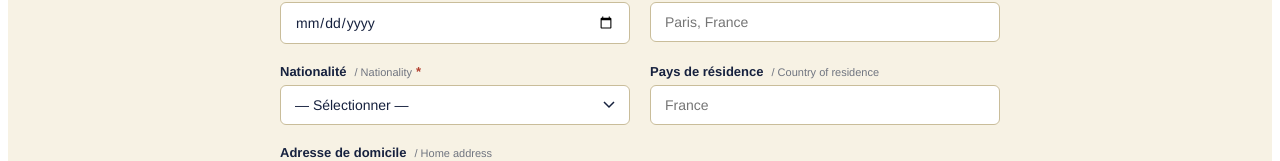
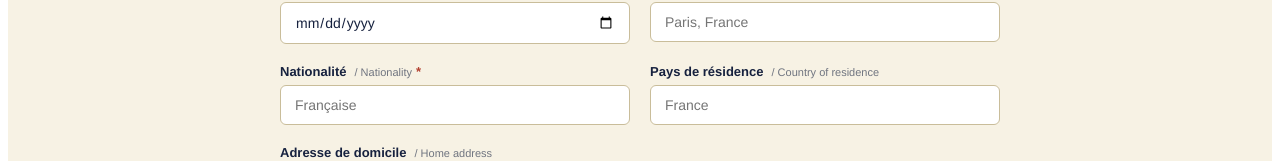
Before and after one commit to squallimehdi11-cloud/fiche-police-mms, a React (Vite) app: page / in a window 1280 px wide. Shown: the part 639-800 px from the top of the page. Built offline with nearby package versions, Linux system fonts and the light colour scheme.

Commit message:
Update App.jsx

```diff
--- a/src/App.jsx
+++ b/src/App.jsx
@@ -42,7 +42,7 @@ const FONT = "'Helvetica Neue', Arial, sans-serif";
 /* ------------------------------------------------------------------ */
 /* Image helper — resize + compress before embedding as base64        */
 /* ------------------------------------------------------------------ */
-function fileToCompressedDataURL(file, maxWidth = 1400, quality = 0.75) {
+function fileToCompressedDataURL(file, maxWidth = 1200, quality = 0.65) {
   return new Promise((resolve, reject) => {
     const reader = new FileReader();
     reader.onerror = reject;
@@ -191,7 +191,7 @@ function UploadCloudIcon() {
   );
 }
 
-const MAX_COMPANIONS = 7;
+const MAX_COMPANIONS = 4;
 
 function CompanionCard({ index, companion, onFieldChange, onRemove, errors }) {
   const errStyle = (k) => errors[`companion_${index}_${k}`] ? { borderColor: "#d98f80" } : {};
@@ -211,10 +211,7 @@ function CompanionCard({ index, companion, onFieldChange, onRemove, errors }) {
           <input value={companion.prenom} onChange={e => onFieldChange("prenom", e.target.value)} style={{ ...inputStyle, ...errStyle("prenom") }} placeholder="Marie" />
         </Field>
         <Field label="Nationalité" labelEn="Nationality">
-          <select value={companion.nationalite} onChange={e => onFieldChange("nationalite", e.target.value)} style={selectStyle}>
-            <option value="">— Sélectionner —</option>
-            {NATIONALITIES.map(n => <option key={n} value={n}>{n}</option>)}
-          </select>
+          <input value={companion.nationalite} onChange={e => onFieldChange("nationalite", e.target.value)} style={inputStyle} placeholder="Française" />
         </Field>
         <Field label="Type de document">
           <select value={companion.doc_type} onChange={e => onFieldChange("doc_type", e.target.value)} style={selectStyle}>
@@ -370,7 +367,7 @@ export default function FichePolice() {
     if (!form.consent_rental) e.consent_rental = true;
     if (!signature) e.signature = true;
     if (!signatureRental) e.signatureRental = true;
-    const isMoroccan = form.nationalite === "Marocaine";
+    const isMoroccan = /maroc/i.test(form.nationalite.trim());
     const isCouple = parseInt(form.nb_personnes) >= 2;
     if (isMoroccan && isCouple && !form.statut_marital) e.statut_marital = true;
     if (isMoroccan && isCouple && form.statut_marital === "Célibataire") e.statut_marital_blocked = true;
@@ -406,12 +403,6 @@ export default function FichePolice() {
           companion3_photo_recto: companions[2]?.photoRecto || "", companion3_photo_verso: companions[2]?.photoVerso || "",
           companion4_nom: companions[3]?.nom || "", companion4_prenom: companions[3]?.prenom || "",
           companion4_photo_recto: companions[3]?.photoRecto || "", companion4_photo_verso: companions[3]?.photoVerso || "",
-          companion5_nom: companions[4]?.nom || "", companion5_prenom: companions[4]?.prenom || "",
-          companion5_photo_recto: companions[4]?.photoRecto || "", companion5_photo_verso: companions[4]?.photoVerso || "",
-          companion6_nom: companions[5]?.nom || "", companion6_prenom: companions[5]?.prenom || "",
-          companion6_photo_recto: companions[5]?.photoRecto || "", companion6_photo_verso: companions[5]?.photoVerso || "",
-          companion7_nom: companions[6]?.nom || "", companion7_prenom: companions[6]?.prenom || "",
-          companion7_photo_recto: companions[6]?.photoRecto || "", companion7_photo_verso: companions[6]?.photoVerso || "",
           property: form.property,
           nom: form.nom,
           prenom: form.prenom,
@@ -514,10 +505,7 @@ export default function FichePolice() {
           <Field label="Date de naissance" labelEn="Date of birth" required><input type="date" value={form.date_naissance} onChange={e => set("date_naissance", e.target.value)} style={{ ...inputStyle, ...err("date_naissance") }} /></Field>
           <Field label="Lieu de naissance" labelEn="Place of birth"><input value={form.lieu_naissance} onChange={e => set("lieu_naissance", e.target.value)} style={inputStyle} placeholder="Paris, France" /></Field>
           <Field label="Nationalité" labelEn="Nationality" required>
-            <select value={form.nationalite} onChange={e => set("nationalite", e.target.value)} style={{ ...selectStyle, ...err("nationalite") }}>
-              <option value="">— Sélectionner —</option>
-              {NATIONALITIES.map(n => <option key={n} value={n}>{n}</option>)}
-            </select>
+            <input value={form.nationalite} onChange={e => set("nationalite", e.target.value)} style={{ ...inputStyle, ...err("nationalite") }} placeholder="Française" />
           </Field>
           <Field label="Pays de résidence" labelEn="Country of residence"><input value={form.pays_residence} onChange={e => set("pays_residence", e.target.value)} style={inputStyle} placeholder="France" /></Field>
         </div>
@@ -596,7 +584,7 @@ export default function FichePolice() {
           </button>
         )}
 
-        {form.nationalite === "Marocaine" && parseInt(form.nb_personnes) >= 2 && (
+        {/maroc/i.test(form.nationalite.trim()) && parseInt(form.nb_personnes) >= 2 && (
           <div style={{ margin: "24px 0", padding: "20px", background: C.warnBg, border: `1.5px solid ${errors.statut_marital || errors.statut_marital_blocked ? "#c0392b" : C.warnBorder}`, borderRadius: "8px" }}>
             <div style={{ fontSize: "13px", fontWeight: 700, color: C.navy, marginBottom: "14px", fontFamily: FONT }}>Statut marital / Marital Status</div>
             <div style={{ fontSize: "12.5px", color: C.navySoft, marginBottom: "16px", lineHeight: 1.7, fontFamily: FONT }}>
```
